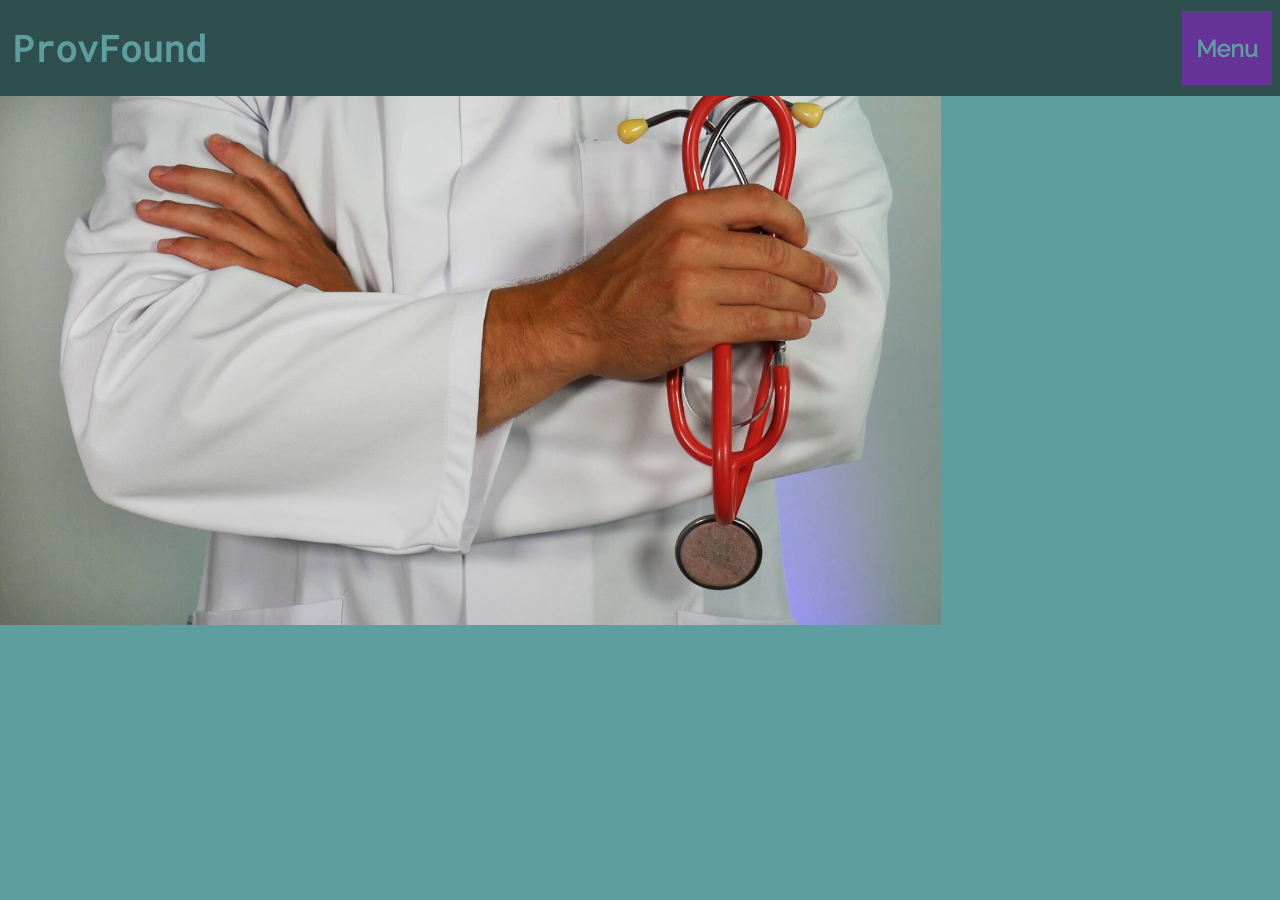
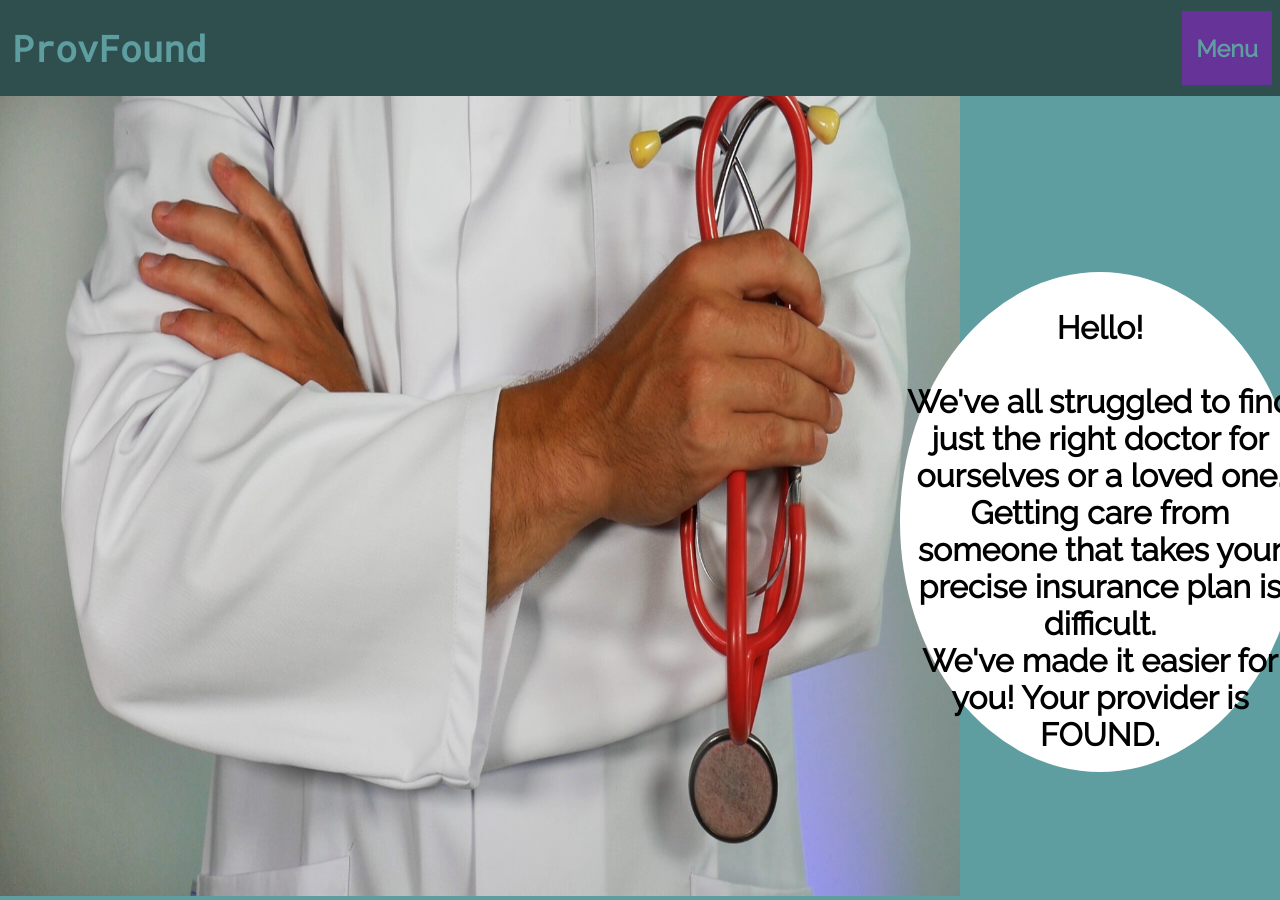
Before and after one commit to austinseaman/ProvFound, a React (Create React App) app in the folder client/: page / in a window 1280 px wide. Before the commit the page ends 800 px from the top, so only its background shows below. Built offline with nearby package versions, Linux system fonts and the light colour scheme.

Commit message:
homepage work

```diff
--- a/client/src/App.js
+++ b/client/src/App.js
@@ -6,7 +6,7 @@ import ApolloClient from "apollo-boost";
 import { ApolloProvider } from "react-apollo";
 import Navigation from './components/Nav';
 import Home from './components/Home';
-import FindProvider from './FindProvider'
+import FindProvider from './components/FindProvider'
 
 const client = new ApolloClient({
   uri: "http://localhost:4000/graphql"
--- a/client/src/app.css
+++ b/client/src/app.css
@@ -96,12 +96,11 @@ padding-left: 12px;
   font-size: 36px;
   text-decoration: none;
 }
-/* .home {
-  text-align: center;
-  padding: 40px;
-} */
+.home {
+  height: 100vh;
+}
 #doctor {
-  width: 73.5%;
+  width: 75%;
   height: 100%;
 }
 .doctor-loading {
@@ -110,3 +109,16 @@ padding-left: 12px;
 .doctor-container {
   font-family: "Raleway";
 }
+.pf-intro {
+  position: relative;
+  bottom: 650px;
+  left: 900px;
+  background-color: white;
+  width: 400px;
+  height: 500px;
+  border-radius: 50%;
+  text-align: center;
+  padding: 0px;
+  font-family: "Raleway";
+
+}
--- a/client/src/FindProvider.js
+++ b/client/src/components/FindProvider.js
@@ -1,6 +1,6 @@
-import React, { PureComponent } from 'react'
+import React, { Component } from 'react'
 
-class FindProvider extends PureComponent {
+class FindProvider extends Component {
     constructor(props) {
         super(props)
 
--- a/client/src/components/Home.js
+++ b/client/src/components/Home.js
@@ -1,12 +1,23 @@
-import React from 'react'
-import Doc from '../photos/doctor.jpg'
+import React from "react";
+import Doc from "../photos/doctor.jpg";
 
 function Home() {
-    return (
-        <div className="home">
-            <img id="doctor" src={Doc} alt="doctor"/>
-        </div>
-    )
+  return (
+    <div className="home">
+      <img id="doctor" src={Doc} alt="doctor" />
+        <h1 className="pf-intro">
+        <br/>
+        Hello!
+        <br />
+        <br/>
+        We've all struggled to find just the right doctor for ourselves or a loved one.
+        <br />
+        Getting care from someone that takes your precise insurance plan is difficult.
+        <br />
+        We've made it easier for you! Your provider is FOUND.
+        </h1>
+    </div>
+  );
 }
 
-export default Home
+export default Home;
--- a/client/src/components/PlanList.js
+++ b/client/src/components/PlanList.js
@@ -1,6 +1,7 @@
 import React from 'react'
 
 function PlanList() {
+
     return (
         <div>
 
```
